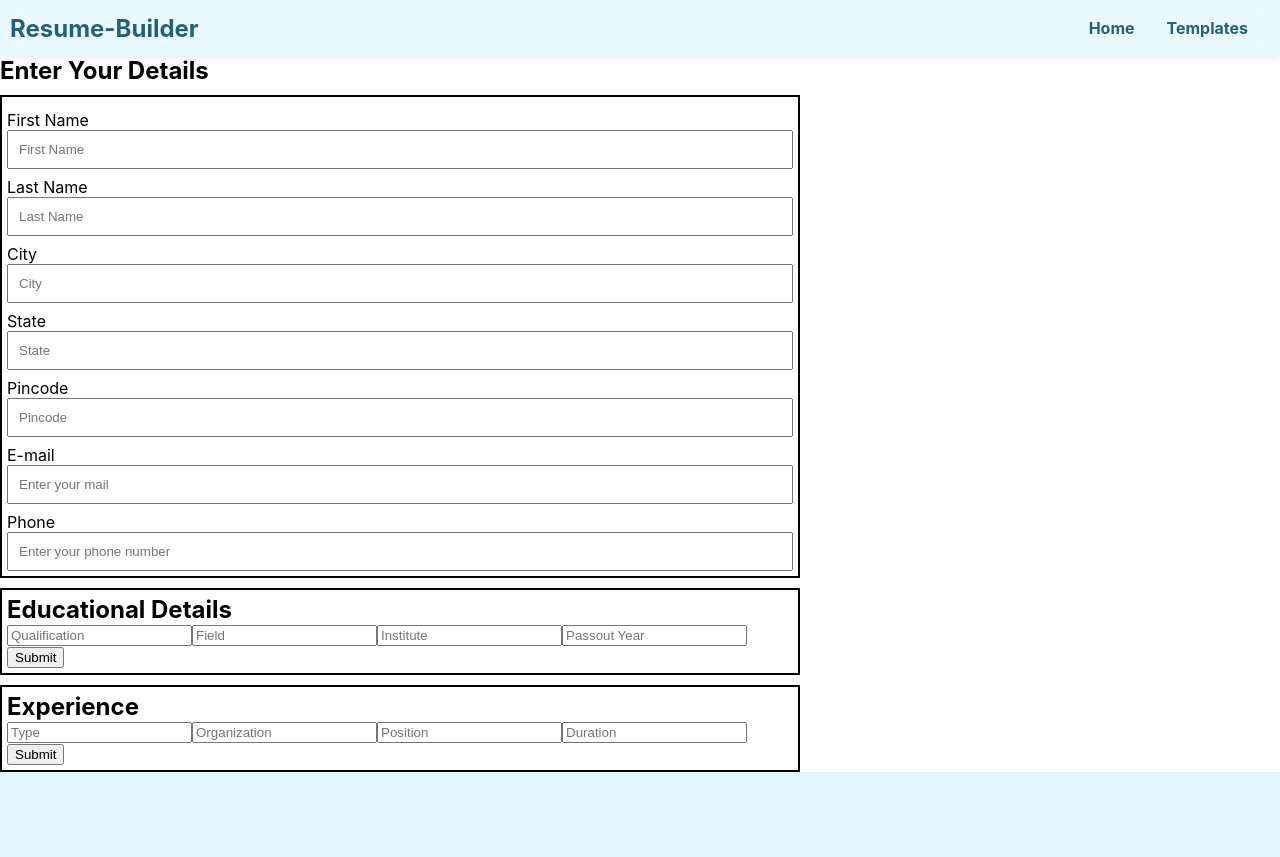
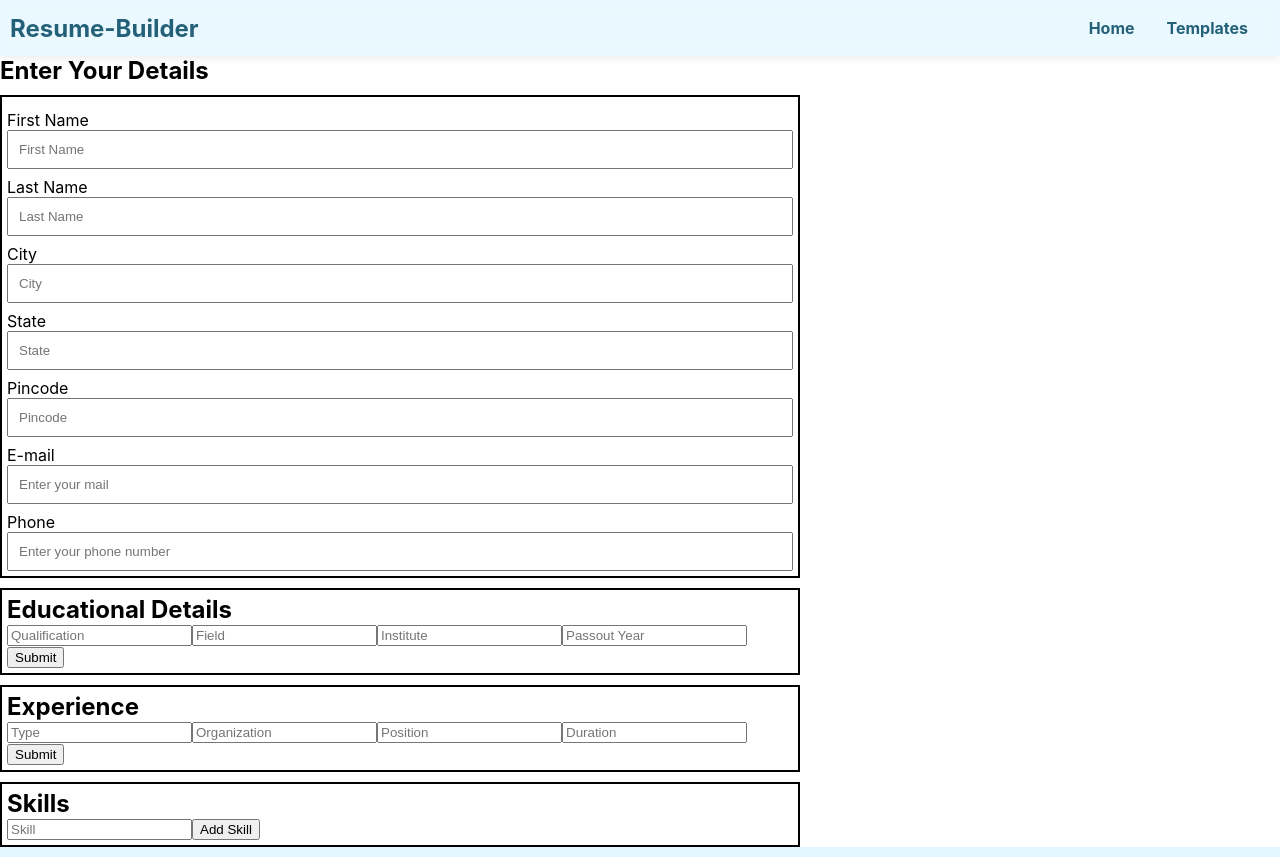
Before and after one commit to SBhattacharya45/resume-builder, a React (Create React App) app: page /form in a window 1280 px wide. Before the commit the page ends 800 px from the top, so only its background shows below. Built offline with nearby package versions, Linux system fonts and the light colour scheme.

Commit message:
skills input implemented

```diff
--- a/src/components/Item/Item.js
+++ b/src/components/Item/Item.js
@@ -17,6 +17,13 @@ const item = (props) => {
                 <span onClick={() => props.delete(props.id)}>X</span>
             </div>
         )
+    } else if(props.skill) {
+        return (
+            <div className={classes.Item}>
+                <span>{props.skill}</span>
+                <span onClick={() => props.delete(props.id)}>X</span>
+            </div>
+        )
     }
 
 }
--- a/src/containers/FormContainer/FormContainer.js
+++ b/src/containers/FormContainer/FormContainer.js
@@ -75,7 +75,8 @@ class FormConatiner extends Component {
             }
         ],
         eduDetails: [],
-        expDetails: []
+        expDetails: [],
+        skills: []
     }
 
     inputChangedHandler = (event, key) => {
@@ -131,6 +132,22 @@ class FormConatiner extends Component {
         this.setState({expDetails: updatedExpDetails});
     }
 
+    skillSubmitHandler = (event) => {
+        event.preventDefault();
+        const data = new FormData(event.target);
+        let updatedSkills = [...this.state.skills];
+        updatedSkills.push({
+            skill: data.get('skill')
+        })
+        this.setState({skills: updatedSkills});
+    }
+
+    skillDeleteHandler = (key) => {
+        let updatedSkills = [...this.state.skills];
+        updatedSkills.splice(key, 1);
+        this.setState({skills: updatedSkills});
+    }
+
 
 
     render() {
@@ -164,6 +181,15 @@ class FormConatiner extends Component {
             <div>
                 {expItemsArray.map((expElement, igKey) => (
                     <Item key={igKey} id={igKey} delete={this.expDeleteHandler} type={expElement.type}/>
+                ))}
+            </div>
+        )
+
+        const skillsArray = this.state.skills;
+        let skills = (
+            <div>
+                {skillsArray.map((skillElement, igKey) => (
+                    <Item key={igKey} id={igKey} delete={this.skillDeleteHandler} skill={skillElement.skill}/>
                 ))}
             </div>
         )
@@ -227,6 +253,19 @@ class FormConatiner extends Component {
                         {expItems}
                     </div>
                 </Grid>
+                <Grid item xs={12} sm={2}>
+                    <div className={classes.Container}>
+                        <h2>Skills</h2>
+                        <form onSubmit={this.skillSubmitHandler}>
+                            <input
+                            placeholder="Skill"
+                            type="text"
+                            name="skill"/>
+                            <button type="submit">Add Skill</button>
+                        </form>
+                        {skills}
+                    </div>
+                </Grid>
             </Grid>
             </>
         )
```
